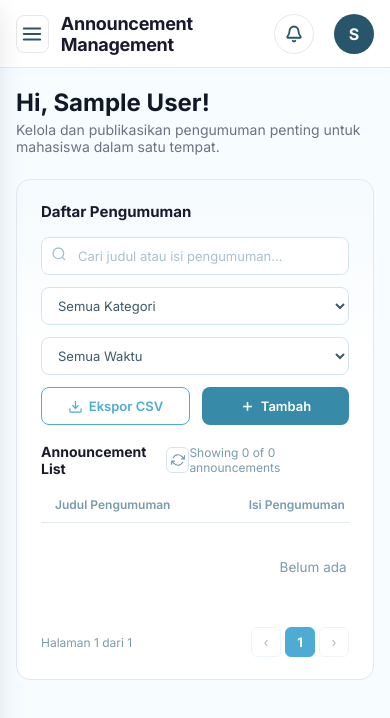
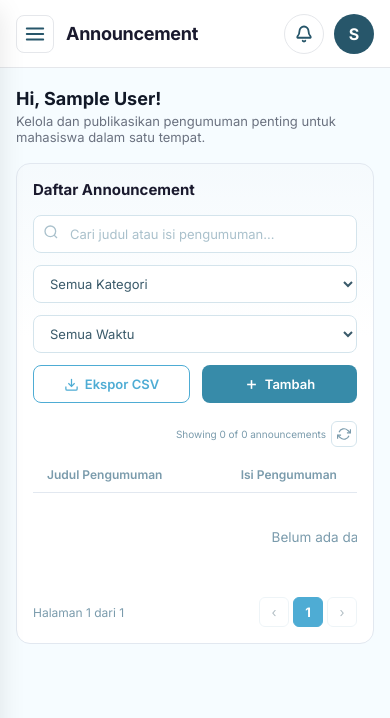
Before and after one commit to HafshahNailatusy/FindyourPath, a Laravel app: page /admin/announcements in a window 390 px wide. Shown: the top 718 px of the page. Run offline with Laravel 12, Linux system fonts and the light colour scheme; the visitor is signed in with stand-in values (Sample User, id 1); data that the repository does not hold is empty; style sheets or scripts are compiled from the project's sources; parts of the project's set-up code (start-up, migrations or seed data) failed here and were passed over.

Commit message:
Finishhingg

```diff
--- a/resources/css/announcements.css
+++ b/resources/css/announcements.css
@@ -35,12 +35,15 @@ body {
   padding: 0 32px;
   border-bottom: 1px solid #E5E7EB;
   flex-shrink: 0;
+  gap: 12px;
 }
 
 .header-left {
   display: flex;
   align-items: center;
   gap: 12px;
+  min-width: 0;
+  flex: 1;
 }
 
 .hamburger-btn {
@@ -49,6 +52,7 @@ body {
   justify-content: center;
   width: 38px;
   height: 38px;
+  flex-shrink: 0;
   border: 1px solid #E5E7EB;
   border-radius: 8px;
   background-color: #ffffff;
@@ -61,17 +65,20 @@ body {
   font-weight: 700;
   color: #1a1a2e;
   letter-spacing: -0.3px;
+  min-width: 0;
 }
 
 .header-right {
   display: flex;
   align-items: center;
   gap: 20px;
+  flex-shrink: 0;
 }
 
 .header-notif {
   width: 40px;
   height: 40px;
+  flex-shrink: 0;
   border: 1px solid #E5E7EB;
   border-radius: 50%;
   background-color: #ffffff;
@@ -91,11 +98,13 @@ body {
   display: flex;
   align-items: center;
   gap: 12px;
+  flex-shrink: 0;
 }
 
 .header-avatar {
   width: 40px;
   height: 40px;
+  flex-shrink: 0;
   background-color: #27566A;
   color: #ffffff;
   border-radius: 50%;
@@ -474,20 +483,23 @@ body {
 .table-meta {
   display: flex;
   align-items: center;
-  justify-content: space-between;
+  justify-content: flex-end;
+  gap: 10px;
   margin-bottom: 10px;
 }
 
-.table-meta-left {
+.table-meta-right {
   display: flex;
   align-items: center;
   gap: 8px;
+  flex-shrink: 0;
 }
 
 .table-list-title {
   font-size: 14px;
   font-weight: 700;
   color: #1a1a2e;
+  white-space: nowrap;
 }
 
 .refresh-btn {
@@ -496,6 +508,7 @@ body {
   justify-content: center;
   width: 26px;
   height: 26px;
+  flex-shrink: 0;
   border: 1px solid #d4e4ec;
   border-radius: 6px;
   background-color: #ffffff;
@@ -511,6 +524,7 @@ body {
 .table-count {
   font-size: 12px;
   color: #7a9bac;
+  white-space: nowrap;
 }
 
 .table-wrap {
@@ -725,19 +739,40 @@ body {
   .header {
     padding: 0 16px;
     height: 68px;
+    gap: 10px;
   }
 
   .header-title {
     font-size: 18px;
+    overflow: hidden;
+    text-overflow: ellipsis;
+    white-space: nowrap;
   }
 
   .hamburger-btn {
     display: inline-flex;
   }
 
+  .header-right {
+    gap: 10px;
+  }
+
   .main-content {
     padding: 20px 16px;
     overflow: visible;
+  }
+
+  .greeting-title {
+    font-size: 20px;
+  }
+
+  .greeting-sub {
+    font-size: 13px;
+    margin-bottom: 18px;
+  }
+
+  .panel {
+    padding: 16px;
   }
 
   .filter-bar {
@@ -753,10 +788,30 @@ body {
   .filter-actions .btn {
     flex: 1;
   }
+
+  .table-list-title {
+    font-size: 12.5px;
+  }
+
+  .table-count {
+    font-size: 10.5px;
+  }
 }
 
 @media screen and (max-width: 480px) {
   .header-userinfo {
     display: none;
   }
+
+  .greeting-title {
+    font-size: 18px;
+  }
+
+  .table-meta-right {
+    gap: 5px;
+  }
+
+  .table-count {
+    font-size: 10px;
+  }
 }
--- a/resources/views/admin/announcements/index.blade.php
+++ b/resources/views/admin/announcements/index.blade.php
@@ -3,7 +3,7 @@
 <head>
     <meta charset="UTF-8">
     <meta name="viewport" content="width=device-width, initial-scale=1.0">
-    <title>Announcement Management - FindYourPath</title>
+    <title>Announcement - FindYourPath</title>
     <link rel="icon" href="data:,">
     @vite(['resources/css/announcements.css', 'resources/js/announcements.js'])
 </head>
@@ -21,7 +21,7 @@
                         <line x1="3" y1="18" x2="21" y2="18"></line>
                     </svg>
                 </button>
-                <h1 class="header-title">Announcement Management</h1>
+                <h1 class="header-title">Announcement</h1>
             </div>
 
             <div class="header-right">
@@ -67,7 +67,7 @@
             @endif
 
             <div class="panel" style="background: linear-gradient(180deg, #F5FAFD 0%, #FFFFFF 36%);">
-                <h3 class="panel-title">Daftar Pengumuman</h3>
+                <h3 class="panel-title">Daftar Announcement</h3>
 
                 <div class="filter-bar">
                     <div class="search-wrap">
@@ -115,8 +115,10 @@
                 </div>
 
                 <div class="table-meta">
-                    <div class="table-meta-left">
-                        <span class="table-list-title">Announcement List</span>
+                    <div class="table-meta-right">
+                        <span class="table-count">
+                            Showing {{ $announcements->count() }} of {{ $announcements->total() }} announcements
+                        </span>
                         <button type="button" class="refresh-btn" onclick="window.location.reload()" title="Muat Ulang">
                             <svg width="14" height="14" viewBox="0 0 24 24" fill="none" stroke="currentColor" stroke-width="2">
                                 <polyline points="23 4 23 10 17 10"></polyline>
@@ -125,9 +127,6 @@
                             </svg>
                         </button>
                     </div>
-                    <span class="table-count">
-                        Showing {{ $announcements->count() }} of {{ $announcements->total() }} announcements
-                    </span>
                 </div>
 
                 <div class="table-wrap">
```
Also changed, not shown: resources/css/admin-dashboard.css (+53 -1 lines).
